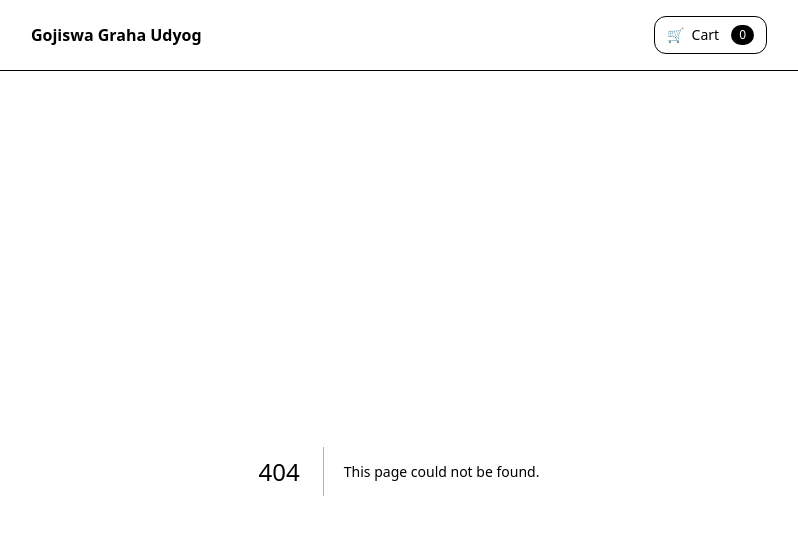
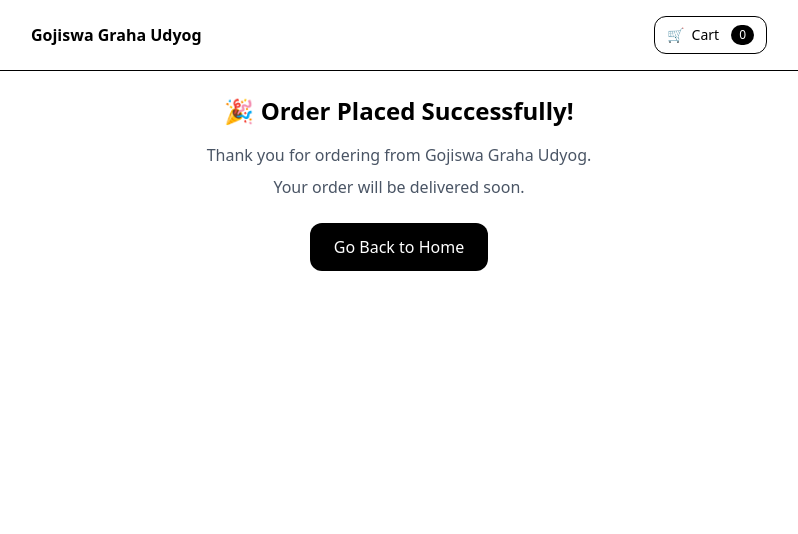
Before and after one commit to tejalj06/Gojiswa-graha-udyog, a Next.js app in the folder frontend/: page /success in a window 1280 px wide. Before the commit this address had no page. Shown: the top 534 px of the page, without its empty margins (241-1039 px from the left). Built offline with nearby package versions, Linux system fonts and the light colour scheme.

Commit message:
Add place order flow with payment selection, success page, and cart clearing

```diff
--- a/frontend/app/payment/page.tsx
+++ b/frontend/app/payment/page.tsx
@@ -1,12 +1,27 @@
 "use client";
 
 import { useState } from "react";
+import { useRouter } from "next/navigation";
+import { useAppDispatch } from "../../store/hooks";
+import { clearCart } from "../../store/cart/cartSlice";
 import OrderSummary from "../../components/OrderSummary";
 
 type PaymentMethod = "upi" | "cod" | null;
 
 export default function PaymentPage() {
   const [selectedMethod, setSelectedMethod] = useState<PaymentMethod>(null);
+  const router = useRouter();
+  const dispatch = useAppDispatch();
+
+  const handlePlaceOrder = () => {
+    if (!selectedMethod) return;
+
+    console.log("Order placed with:", selectedMethod);
+
+    dispatch(clearCart());
+
+    router.push("/success");
+  };
 
   return (
     <main className="mx-auto max-w-3xl p-4">
@@ -80,6 +95,17 @@
               </p>
             </div>
           )}
+
+          <button
+            type="button"
+            disabled={!selectedMethod}
+            onClick={handlePlaceOrder}
+            className={`mt-6 w-full rounded-xl py-3 text-sm font-medium text-white ${
+              !selectedMethod ? "bg-gray-400 cursor-not-allowed" : "bg-black"
+            }`}
+          >
+            Place Order
+          </button>
         </section>
 
         <section className="rounded-2xl border bg-white p-4">
--- /dev/null
+++ b/frontend/app/success/page.tsx
@@ -0,0 +1,20 @@
+export default function SuccessPage() {
+  return (
+    <main className="mx-auto max-w-2xl p-6 text-center">
+      <h1 className="text-2xl font-bold">🎉 Order Placed Successfully!</h1>
+
+      <p className="mt-4 text-gray-600">
+        Thank you for ordering from Gojiswa Graha Udyog.
+      </p>
+
+      <p className="mt-2 text-gray-600">Your order will be delivered soon.</p>
+
+      <a
+        href="/"
+        className="mt-6 inline-block rounded-xl bg-black px-6 py-3 text-white"
+      >
+        Go Back to Home
+      </a>
+    </main>
+  );
+}
```
